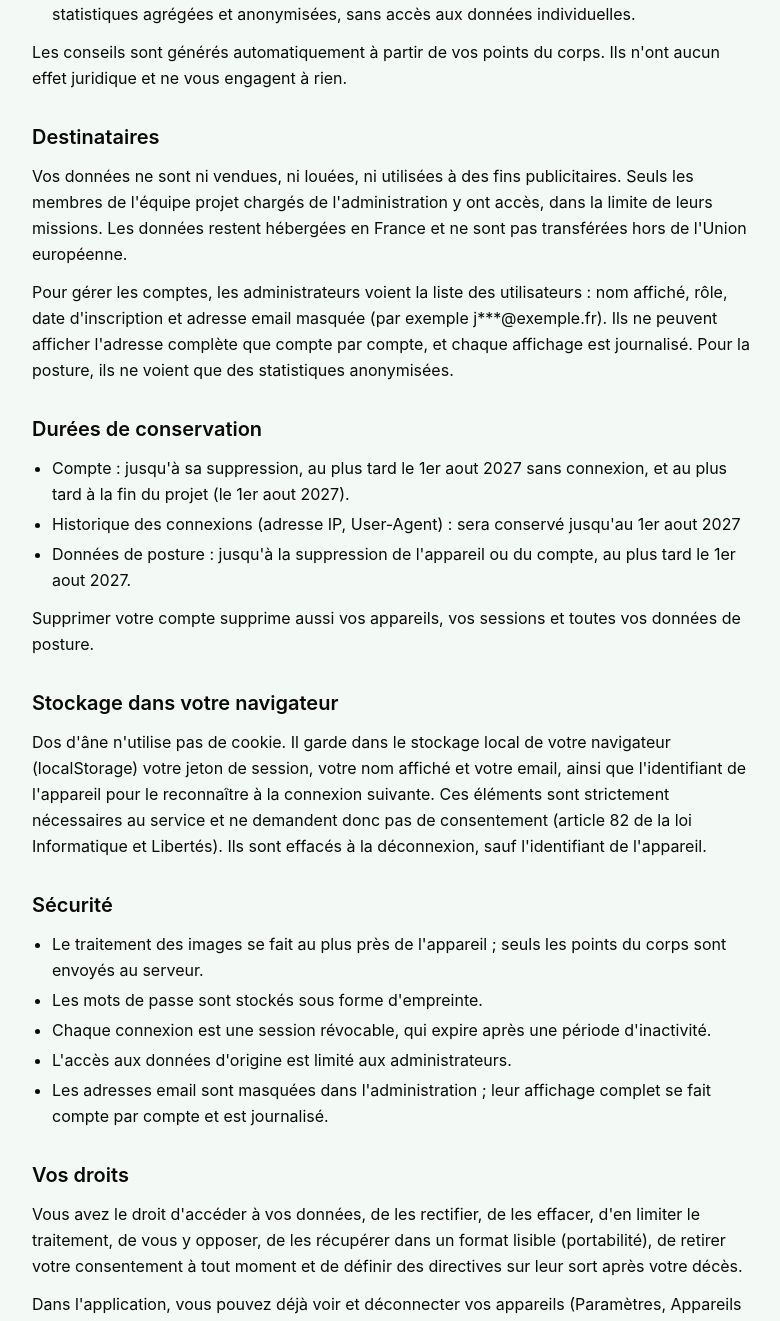
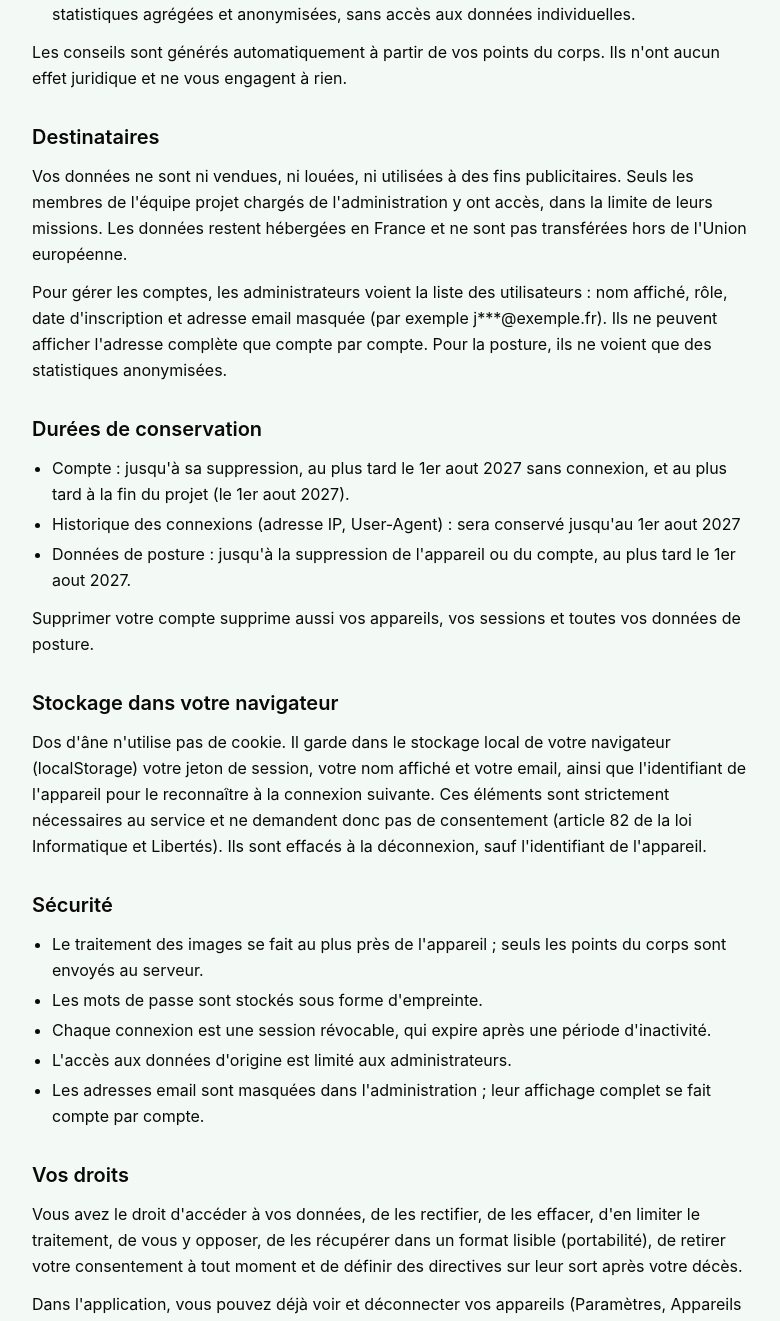
Before and after one commit to JUC0AG0G0/dos-d-ane, a React (Vite) app in the folder client/: page /legal/privacy in a window 1280 px wide. Shown: the part 1170-2491 px from the top of the page, without its empty margins (248-1028 px from the left). Built offline with nearby package versions, Linux system fonts and the light colour scheme; no server answers.

Commit message:
Administration : pas de log des affichages d'email (TODO audit)
Co-Authored-By: Claude Opus 5.5 (1M context) <noreply@anthropic.com>
Claude-Session: https://claude.ai/code/session_01P7DfvsbctURxTtfxxpSkS3

```diff
--- a/client/src/features/legal/components/PrivacyPolicy.tsx
+++ b/client/src/features/legal/components/PrivacyPolicy.tsx
@@ -92,9 +92,8 @@ export function PrivacyPolicy() {
           Pour gérer les comptes, les administrateurs voient la liste des
           utilisateurs : nom affiché, rôle, date d'inscription et adresse email
           masquée (par exemple j***@exemple.fr). Ils ne peuvent afficher
-          l'adresse complète que compte par compte, et chaque affichage est
-          journalisé. Pour la posture, ils ne voient que des statistiques
-          anonymisées.
+          l'adresse complète que compte par compte. Pour la posture, ils ne
+          voient que des statistiques anonymisées.
         </p>
       </LegalSection>
 
@@ -145,7 +144,7 @@ export function PrivacyPolicy() {
           <li>L'accès aux données d'origine est limité aux administrateurs.</li>
           <li>
             Les adresses email sont masquées dans l'administration ; leur
-            affichage complet se fait compte par compte et est journalisé.
+            affichage complet se fait compte par compte.
           </li>
         </ul>
       </LegalSection>
```
Also changed, not shown: 1 other file (tests, documents, lock files or other folders).
